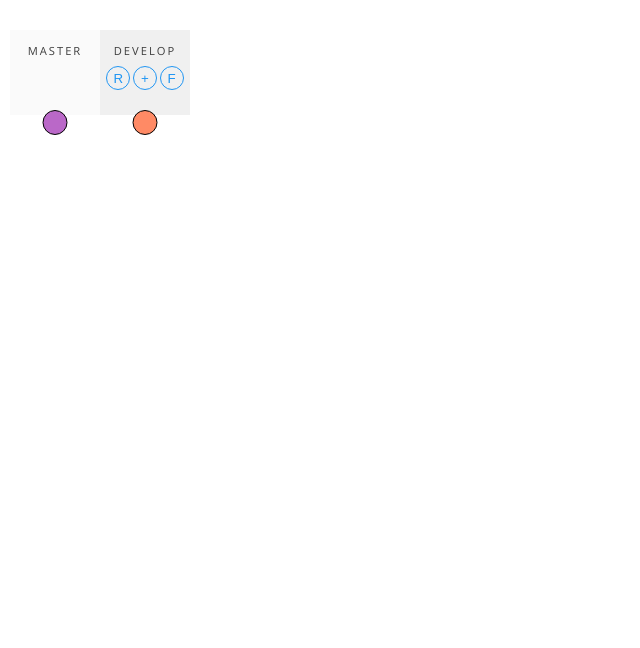
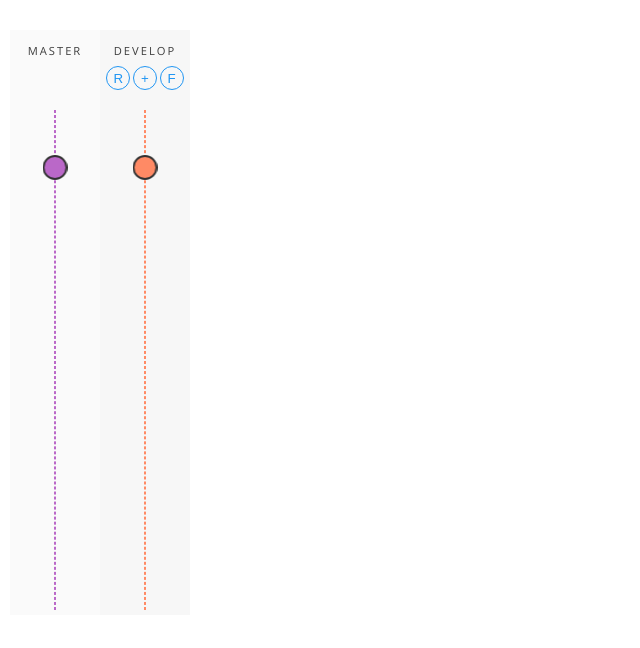
Before and after one commit to vraa/gitflowanimated, a React (Create React App) app: page / in a window 1280 px wide. Shown: the top 648 px of the page, without its empty margins (0-640 px from the left). Built offline with nearby package versions, Linux system fonts and the light colour scheme.

Commit message:
Apply goey effect.

```diff
--- a/src/App.js
+++ b/src/App.js
@@ -1,4 +1,4 @@
-import React, { Component } from 'react';
+import React, {Component} from 'react';
 import styled from "styled-components";
 import GitFlow from "./gitflow";
 import shortid from "shortid";
@@ -6,7 +6,6 @@ import shortid from "shortid";
 const DEVELOP = 'develop';
 const MASTER = 'master';
 
-const offsetReducer = (acc, curr) => (1 + acc + curr.offset || 0);
 const masterID = shortid.generate();
 const developID = shortid.generate();
 
@@ -55,7 +54,7 @@ class App extends Component {
     }
 
     handleCommit = (branchID, mergeGridIndex = 0) => {
-        let { commits } = this.state.project;
+        let {commits} = this.state.project;
         const branchCommits = commits.filter(c => c.branch === branchID);
         const lastCommit = branchCommits[branchCommits.length - 1];
         commits.push({
@@ -69,7 +68,7 @@ class App extends Component {
     };
 
     handleNewFeature = () => {
-        let { branches, commits } = this.state.project;
+        let {branches, commits} = this.state.project;
         let featureBranches = branches.filter(b => !!b.featureBranch);
         let featureBranchName = 'feature ' + ((featureBranches || []).length + 1);
         let developCommits = commits.filter(c => c.branch === developID);
@@ -80,6 +79,7 @@ class App extends Component {
             name: featureBranchName,
             featureBranch: true,
             canCommit: true,
+            color: '#64B5F6'
         };
         let newCommit = {
             id: shortid.generate(),
@@ -95,7 +95,7 @@ class App extends Component {
     };
 
     handleNewRelease = () => {
-        let { branches, commits } = this.state.project;
+        let {branches, commits} = this.state.project;
         let releaseBranches = branches.filter(b => !!b.releaseBranch);
         let releaseBranchName = 'release ' + ((releaseBranches || []).length + 1);
         let developCommits = commits.filter(c => c.branch === developID);
@@ -106,6 +106,7 @@ class App extends Component {
             name: releaseBranchName,
             releaseBranch: true,
             canCommit: true,
+            color: '#81C784'
         };
         let newCommit = {
             id: shortid.generate(),
@@ -121,7 +122,7 @@ class App extends Component {
     };
 
     handleRelease = (sourceBranchID) => {
-        const { branches, commits } = this.state.project;
+        const {branches, commits} = this.state.project;
         const sourceBranch = branches.find(b => b.id === sourceBranchID);
         const sourceCommits = commits.filter(c => c.branch === sourceBranchID);
 
@@ -146,12 +147,12 @@ class App extends Component {
         commits.push(masterMergeCommit, developMergeCommit);
         sourceBranch.merged = true;
 
-        this.setState({ branches, commits });
+        this.setState({branches, commits});
 
     };
 
     handleMerge = (sourceBranchID, targetBranchID = developID) => {
-        const { branches, commits } = this.state.project;
+        const {branches, commits} = this.state.project;
 
         const sourceBranch = branches.find(b => b.id === sourceBranchID);
         const sourceCommits = commits.filter(c => c.branch === sourceBranchID);
--- a/src/gitflow.js
+++ b/src/gitflow.js
@@ -1,12 +1,15 @@
-import React, { Component } from "react";
+import React, {Component} from "react";
 import styled from "styled-components";
-import { Button, ButtonIcon } from "./global-styles";
-import { release } from "os";
+import {ButtonIcon, fallDownAnimation} from "./global-styles";
+import {release} from "os";
+import GoeyFilter from "./goey-filter";
 
 const GitFlowElm = styled.div`
 `;
 
 const ProjectElm = styled.div`
+    display: grid;
+    grid-template-columns: ${p => `repeat(${p.count || 2}, 90px)`};
     margin-top: 20px;
 
     &:after {
@@ -18,15 +21,14 @@ const ProjectElm = styled.div`
 
 const BranchElm = styled.div`
     position: relative;
-    float: left;
-    width: 90px;
+    max-width: 90px;
     padding: 5px;
     background-color: #fafafa;
     text-align: center;
     z-index: 1;
 
     &:nth-child(even) {
-        background-color: #f0f0f0;
+        background-color: #f7f7f7;
     }
 `;
 
@@ -49,12 +51,14 @@ const BranchName = styled.h4`
 const Commits = styled.ol`
     position: relative;
     margin-top: 20px;
+    min-height: 500px;
+    filter: url('#goo');
     &:before {
         position: absolute;
         display: block;
         content: '';
         height: 100%;
-        border: 1px solid #f0f0f0;
+        border: 1px dashed ${p => p.color || '#000'};
         left: 50%;
         top: 0;
         transform: translateX(-50%);
@@ -66,12 +70,14 @@ const Commit = styled.li`
     position: absolute;
     top: ${p => (p.top * 45) + 'px'};
     left: 50%;
-    transform: translateX(-50%);
     width: 25px;
     height: 25px;
     border-radius: 50%;
+    transform: translate(-50%,0);
     background-color: ${p => p.color || '#9d9d9d'};
-    border: 1px solid #000;
+    border: 2px solid #333;
+    animation: ${fallDownAnimation} cubic-bezier(0.770, 0.000, 0.175, 1.000) 1s;
+    animation-fill-mode: forwards;
 `;
 
 
@@ -130,8 +136,7 @@ class GitFlow extends Component {
     };
 
     renderBranch = (branch) => {
-        const { commits } = this.props.project;
-        const { releaseBranch, featureBranch, merged, canCommit } = branch;
+        const {commits} = this.props.project;
         const branchCommits = commits.filter(c => c.branch === branch.id);
         let branchActionsElm = null;
         if (branch.name === 'master') {
@@ -145,12 +150,16 @@ class GitFlow extends Component {
         }
 
         return (
-            <BranchElm key={'branch-' + branch.id}>
+            <BranchElm
+                key={'branch-' + branch.id}
+            >
                 <BranchName>{branch.name}</BranchName>
                 {branchActionsElm}
-                <Commits>
+                <Commits
+                    color={branch.color}
+                >
                     {
-                        branchCommits.map((commit, idx) => {
+                        branchCommits.map((commit) => {
                             return <Commit
                                 key={'commit-' + commit.id}
                                 color={branch.color}
@@ -165,16 +174,18 @@ class GitFlow extends Component {
 
     render() {
 
-        const { project } = this.props;
-        const { branches } = project;
+        const {project} = this.props;
+        const {branches} = project;
         const masterBranch = branches.find(b => b.name === 'master');
         const developBranch = branches.find(b => b.name === 'develop');
         const releaseBranches = branches.filter(b => !!b.releaseBranch);
         const featureBranches = branches.filter(b => !!b.featureBranch);
-
+        const noOfBranches = 2 + releaseBranches.length + featureBranches.length;
         return (
             <GitFlowElm>
-                <ProjectElm>
+                <ProjectElm
+                    count={noOfBranches}
+                >
                     {this.renderBranch(masterBranch)}
                     {
                         releaseBranches.map((branch, idx) => {
@@ -188,6 +199,7 @@ class GitFlow extends Component {
                         })
                     }
                 </ProjectElm>
+                <GoeyFilter/>
             </GitFlowElm>
         )
     }
--- a/src/global-styles.js
+++ b/src/global-styles.js
@@ -1,4 +1,4 @@
-import styled, { injectGlobal } from 'styled-components';
+import styled, {injectGlobal, keyframes} from 'styled-components';
 
 injectGlobal`
     html, body, div, span, applet, object, iframe,
@@ -92,3 +92,9 @@ export const ButtonIcon = styled.button`
   color: #2196F3;
   border-radius: 50%;
 `;
+
+export const fallDownAnimation = keyframes`
+    to {
+      transform: translate(-50%, 45px);
+    }
+`;
--- /dev/null
+++ b/src/goey-filter.js
@@ -0,0 +1,19 @@
+import React, {Component} from "react";
+
+class GoeyFilter extends Component {
+    render() {
+        return (
+            <svg xmlns="http://www.w3.org/2000/svg" version="1.1">
+              <defs>
+                <filter id="goo">
+                  <feGaussianBlur in="SourceGraphic" stdDeviation="10" result="blur" />
+                  <feColorMatrix in="blur" mode="matrix" values="1 0 0 0 0  0 1 0 0 0  0 0 1 0 0  0 0 0 18 -7" result="goo" />
+                  <feBlend in="SourceGraphic" in2="goo" />
+              	</filter>
+              </defs>
+            </svg>
+        )
+    }
+}
+
+export default GoeyFilter;
```
